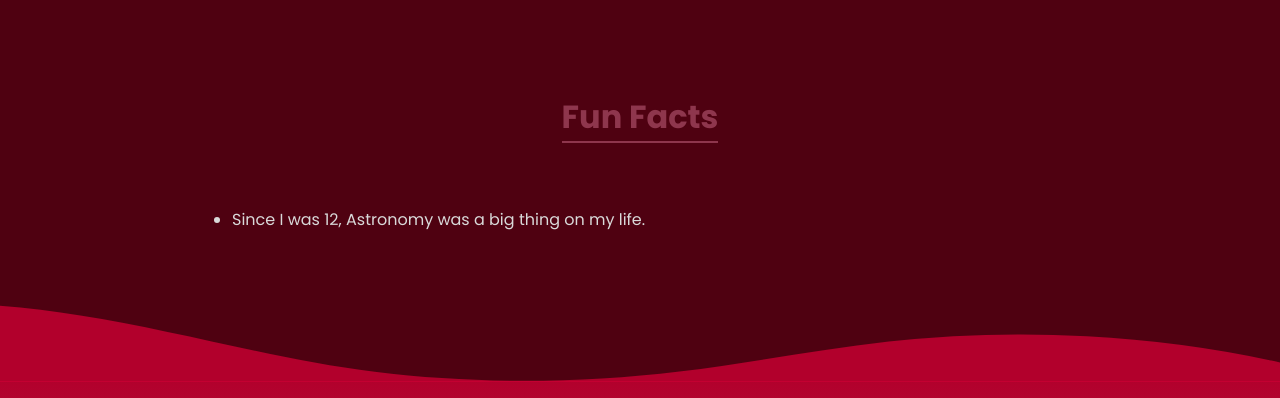
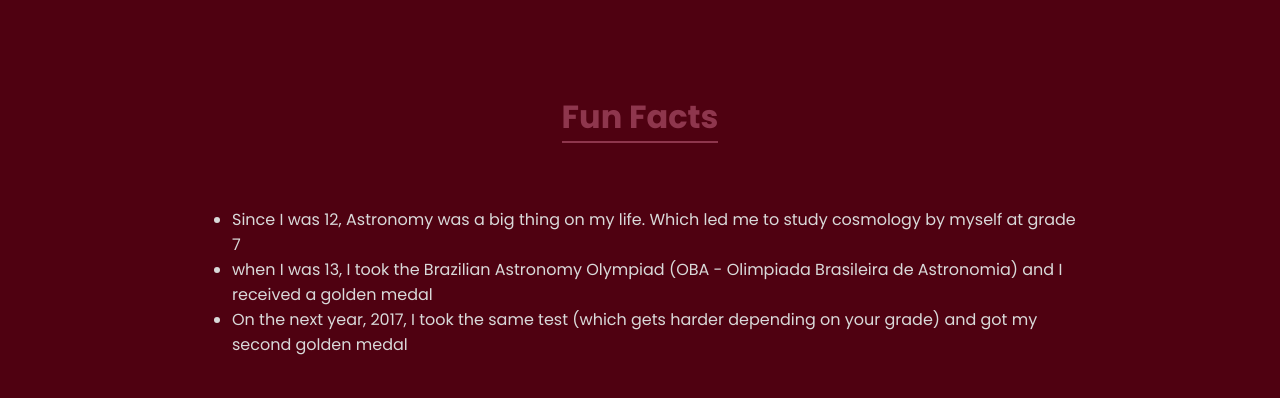
Before and after one commit to AnaCatarina171/My-Portifolio, a plain HTML site: page index.html in a window 1280 px wide. Shown: the part 3840-4238 px from the top of the page. Drawn offline with nearby package versions, Linux system fonts and the light colour scheme.

Commit message:
FunFacts

```diff
--- a/index.html
+++ b/index.html
@@ -384,7 +384,10 @@
         <div class="tagScroll mainSections">
           <h2>Fun Facts</h2>
           <ul>
-            <li>Since I was 12, Astronomy was a big thing on my life. </li>
+            <li>Since I was 12, Astronomy was a big thing on my life. Which led me to study cosmology by myself at grade 7</li>
+            <li>when I was 13, I took the Brazilian Astronomy Olympiad (OBA - Olimpiada Brasileira de Astronomia) and I received a golden medal</li>
+            <li>On the next year, 2017, I took the same test (which gets harder depending on your grade) and got my second golden medal</li>
+
           </ul>
         </div>
       </main>
--- a/style.css
+++ b/style.css
@@ -414,7 +414,7 @@ main{
 }
 
 .skillBox:hover{
-  --img-scale: 1.09;
+  --img-scale: 1.05;
   --title-color: #ff6594;
   --link-icon-translate: 0;
   --link-icon-opacity: 1;
```
